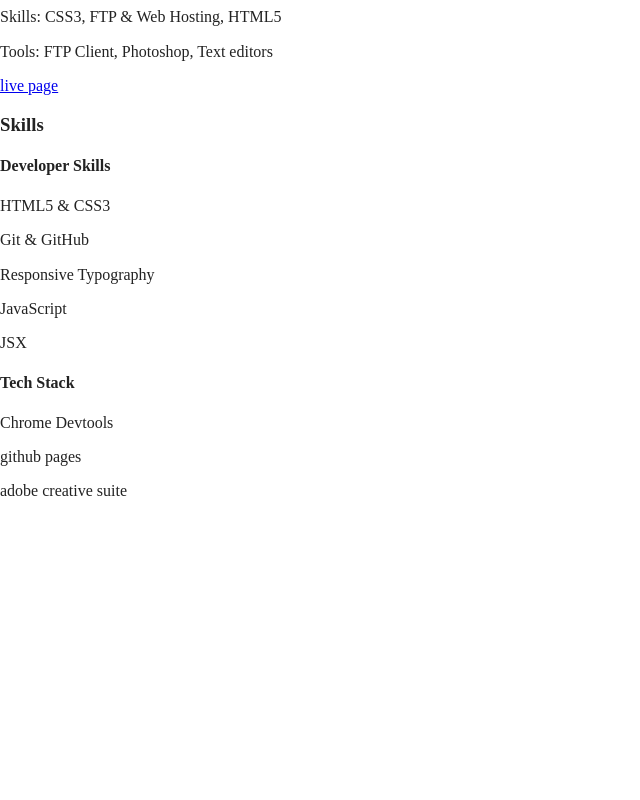
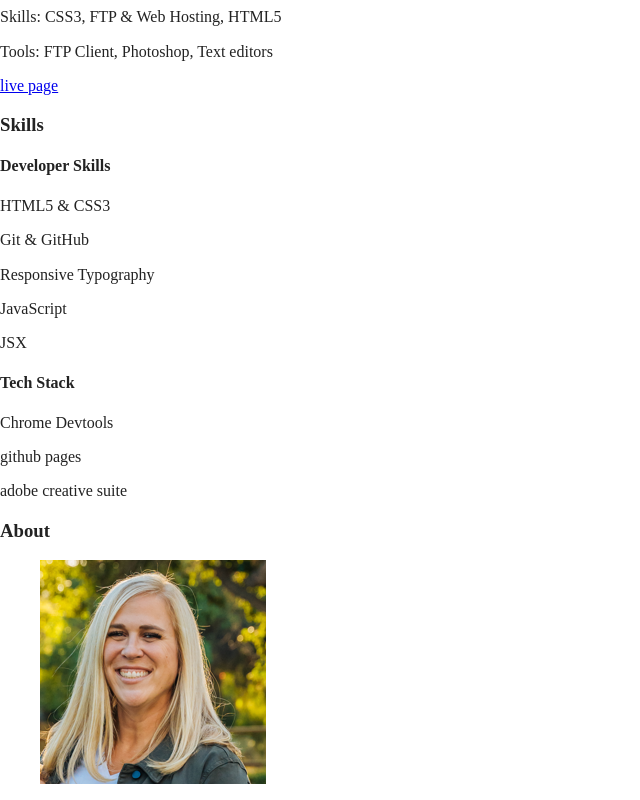
Before and after one commit to allison-conrey/AC-Portfolio, a website built with Parcel: page index.html in a window 1280 px wide. Shown: the part 4741-5541 px from the top of the page, without its empty margins (0-640 px from the left). Before the commit the page ends 5258 px from the top, so only its background shows below. Built offline with nearby package versions, Linux system fonts and the light colour scheme; files whose address does not match are found by name.

Commit message:
added headshot

```diff
--- a/index.html
+++ b/index.html
@@ -213,6 +213,16 @@
         </div>
       </section>
 
+      <section class="main-section" id="About">
+      <h3>About</h3>
+        <div class="about-wrapper">
+          <figure>
+            <img src="img//Alli-headshot.png" alt="Photo of Allison Conrey">
+            </a>
+          </figure>
+        </div>
+      </section>
+
   </main>
   <script src="js/vendor/modernizr-3.11.2.min.js"></script>
   <script src="js/plugins.js"></script>
```
Also changed, not shown: img/Alli-headshot.png (added).
